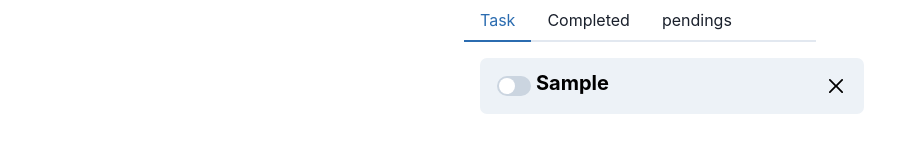
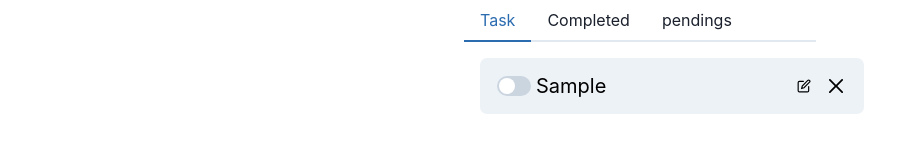
Before and after one commit to Carlos8122001/todo-app, a React (Vite) app: page / in a window 1280 px wide. Both pictures are taken after typing "Sample" into the empty fields and a click on the button "Add". Shown: the part 135-295 px from the top of the page, without its empty margins (0-918 px from the left). Built offline with nearby package versions, Linux system fonts and the light colour scheme.

Commit message:
agregando la función de actualizar

```diff
--- a/src/App.jsx
+++ b/src/App.jsx
@@ -34,7 +34,7 @@ function App() {
     localStorage.setItem(KEY_LOCAL_STORAGE, JSON.stringify(todos));
   }, [todos]);
 
-  const handleTodoAdd = (event) => {
+  const addTodo = (event) => {
     const task = taskRef.current.value;
     if (task === "") return setErrorInput(true);
 
@@ -52,7 +52,7 @@ function App() {
     setTodos(newTodos);
   };
 
-  const handleClearAll = () => {
+  const handleClearAllTodo = () => {
     const newTodos = todos.filter((todo) => !todo.completed);
     setTodos(newTodos);
   };
@@ -61,6 +61,12 @@ function App() {
     const newTodos = todos.filter((todo) => todo.id !== id);
     setTodos(newTodos);
   };
+
+  const updateTodo = (id,value) =>{
+   const newTodos = [...todos]
+   const todo = newTodos.find((todo)=> todo.id === id);
+   todo.task = value
+  }
 
   let resultFilter = [];
   resultFilter = todos.filter((task) => task.completed === true);
@@ -93,7 +99,7 @@ function App() {
             onKeyUp={() => setErrorInput(false)}
           />
           <Button
-            onClick={handleTodoAdd}
+            onClick={addTodo}
             colorScheme="messenger"
             fontSize={"sm"}
             size={"lg"}
@@ -103,7 +109,7 @@ function App() {
           </Button>
 
           <Button
-            onClick={handleClearAll}
+            onClick={handleClearAllTodo}
             colorScheme="messenger"
             fontSize={"sm"}
             size={"lg"}
@@ -126,6 +132,7 @@ function App() {
                 todos={todos}
                 togleTodo={togleTodo}
                 deleteTodo={deleteTodo}
+                updateTodo={updateTodo}
               />
             </TabPanel>
             <TabPanel>
@@ -133,6 +140,7 @@ function App() {
                 todos={resultFilter}
                 togleTodo={togleTodo}
                 deleteTodo={deleteTodo}
+                updateTodo={updateTodo}
               />
             </TabPanel>
             <TabPanel>
@@ -140,6 +148,7 @@ function App() {
                 todos={resultFilter}
                 togleTodo={togleTodo}
                 deleteTodo={deleteTodo}
+                updateTodo={updateTodo}
               />
             </TabPanel>
           </TabPanels>
--- a/src/components/TodoItem.jsx
+++ b/src/components/TodoItem.jsx
@@ -1,15 +1,11 @@
-import React from "react";
-import {
-  Box,
-  Checkbox,
-  Heading,
-  IconButton,
-  ListItem,
-  Switch,
-} from "@chakra-ui/react";
-import { CloseIcon } from "@chakra-ui/icons";
+import React, { useState } from "react";
+import { Box, IconButton, Input, ListItem, Switch } from "@chakra-ui/react";
+import { CloseIcon, EditIcon } from "@chakra-ui/icons";
 
-export default function TodoItem({ todo, togleTodo, deleteTodo }) {
+export default function TodoItem({ todo, togleTodo, deleteTodo, updateTodo }) {
+  const [text, setText] = useState("");
+  const [edit, setEdit] = useState(false);
+
   const { id, task, completed } = todo;
 
   const handleTodoClick = () => {
@@ -32,7 +28,6 @@ export default function TodoItem({ todo, togleTodo, deleteTodo }) {
         justifyContent={"space-between"}
         alignItems={"center"}
       >
-        <Box display={"flex"}>
         <Switch
           id="email-alerts"
           onChange={handleTodoClick}
@@ -40,10 +35,25 @@ export default function TodoItem({ todo, togleTodo, deleteTodo }) {
           isChecked={completed}
           margin={"5px"}
         />
-          <Heading as="h2" size="md" textAlign={"center"}>
-            {task}
-          </Heading>
-        </Box>
+
+        <Input
+          value={!edit? task : text}
+          variant="unstyled"
+          onChange={(event) => setText(event.target.value)}
+          onDoubleClick={() => setEdit(true)}
+          fontSize={"20"}
+        />
+
+        <IconButton
+          onClick={()=>{
+            updateTodo(id,text);
+            setEdit(false);
+          }}
+          icon={<EditIcon />}
+          size={"sm"}
+          backgroundColor={"transparent"}
+          color={completed === true ? "white" : "black"}
+        />
         <IconButton
           onClick={() => deleteTodo(id)}
           icon={<CloseIcon />}
--- a/src/components/TodoList.jsx
+++ b/src/components/TodoList.jsx
@@ -2,7 +2,7 @@ import React from "react";
 import TodoItem from "./TodoItem";
 import { List } from "@chakra-ui/react";
 
-export function TodoList({ todos, togleTodo,deleteTodo}) {
+export function TodoList({ todos, togleTodo,deleteTodo,updateTodo}) {
 
   return (
     <>
@@ -13,8 +13,8 @@ export function TodoList({ todos, togleTodo,deleteTodo}) {
           key={todo.id}
           todo={todo}
           togleTodo={togleTodo}
-          completedTask={todo.completed}
           deleteTodo={deleteTodo}
+          updateTodo={updateTodo}
         />
       ))}
    </List>
```
Lines whose indentation alone changed are shown as unchanged.
